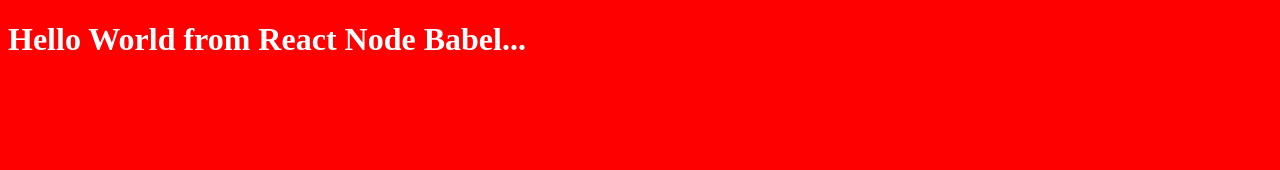
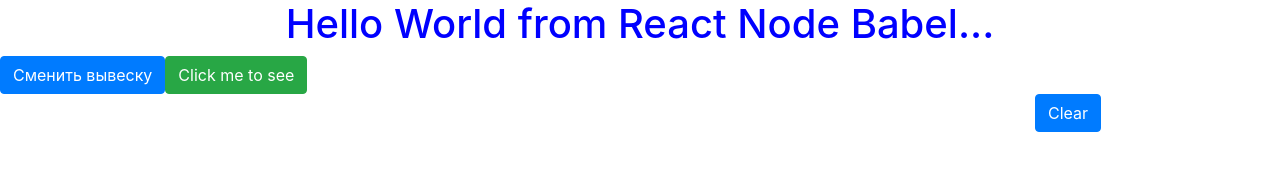
Before and after one commit to kolodiva/myapptest, a React app: page / in a window 1280 px wide. Built offline with nearby package versions, Linux system fonts and the light colour scheme.

Commit message:
vittorio

```diff
--- a/src/index.js
+++ b/src/index.js
@@ -1,13 +1,65 @@
 import React from 'react';
 import ReactDOM from 'react-dom';
 
+import { Button, Container, Row, Col, Popover, OverlayTrigger } from 'react-bootstrap';
+
 import "./style/main.less";
 
-const title = 'Hello World from React Node Babel...';
+
+const popover = (
+  <Popover id="popover-basic" title="Popover right" className='ml-2'>
+    And here's some <strong>amazing</strong> content. It's very engaging. right?
+  </Popover>
+);
+
+const Example = () => (
+  <OverlayTrigger placement="auto" overlay={popover} delay={{ show: 250, hide: 400 }}>
+    <Button variant="success">Click me to see</Button>
+  </OverlayTrigger>
+);
+
+const title = 'Hello World from React Node Babel...//';
 
 class Welcome extends React.Component {
+
+	constructor(props) {
+    	super(props);
+    	this.state = {curP: 0, txt: [ 'Hello World from React Node Babel...', 'Yoba also Babbel...' ]};
+  	}
+
+  	test() {
+
+  		console.log( this )
+
+  		this.setState( {curP: 1 - this.state.curP } );
+  	}
+
   render() {
-    return <h1 className='header' title='difficulties' style={{cursor: 'pointer'}} onClick={(e) => { alert('Yobana') } }>{title}</h1>;
+
+    return(	<div>
+    			<h1 className='header text-center' title='difficulties' style={{cursor: 'pointer'}} >{ this.state.txt[ this.state.curP ] }</h1>
+
+    			<OverlayTrigger placement="auto" overlay={popover} delay={{ show: 250, hide: 400 }}>
+    				<Button variant="primary" onClick={(e) => { this.test() } }>Сменить вывеску</Button>
+    			</OverlayTrigger>
+
+
+    			<Example />
+
+<Container>
+    <Row className="show-grid">
+        <Col md={10}>
+          {/*<Input type="text" label="Filter"/>*/}
+        </Col>
+        <Col md={2}>
+          <Button>Clear</Button>
+        </Col>
+      </Row>
+</Container>
+
+
+    		</div>
+    	);
   }
 }
 
--- a/src/style/header.less
+++ b/src/style/header.less
@@ -1,3 +1,3 @@
 .header {
-  color: white;
+  color: blue;
 }
--- a/src/style/main.less
+++ b/src/style/main.less
@@ -1,5 +1,6 @@
+@import "~bootstrap/dist/css/bootstrap.css";
 @import "header.less";
-@color: red;
+@color: white;
 body {
   background-color: @color;
 }
--- a/webpack.config.js
+++ b/webpack.config.js
@@ -39,7 +39,7 @@
   ],
   devServer: {
     contentBase: './dist',
-    hot: false,
+    hot: true,
     port: 3000
   }
 };
```
Also changed, not shown: package.json (+7 -3 lines), dist/index.html, 1 other file.
